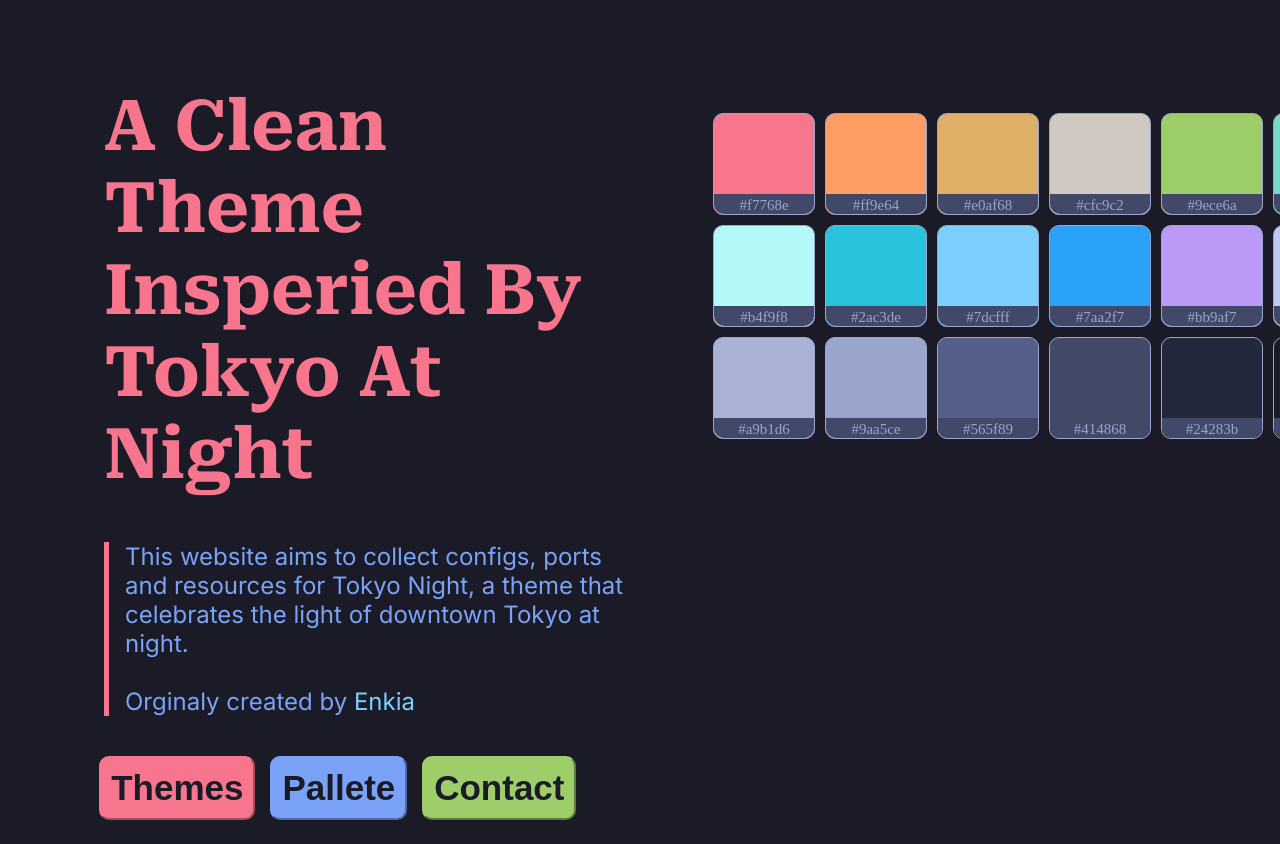
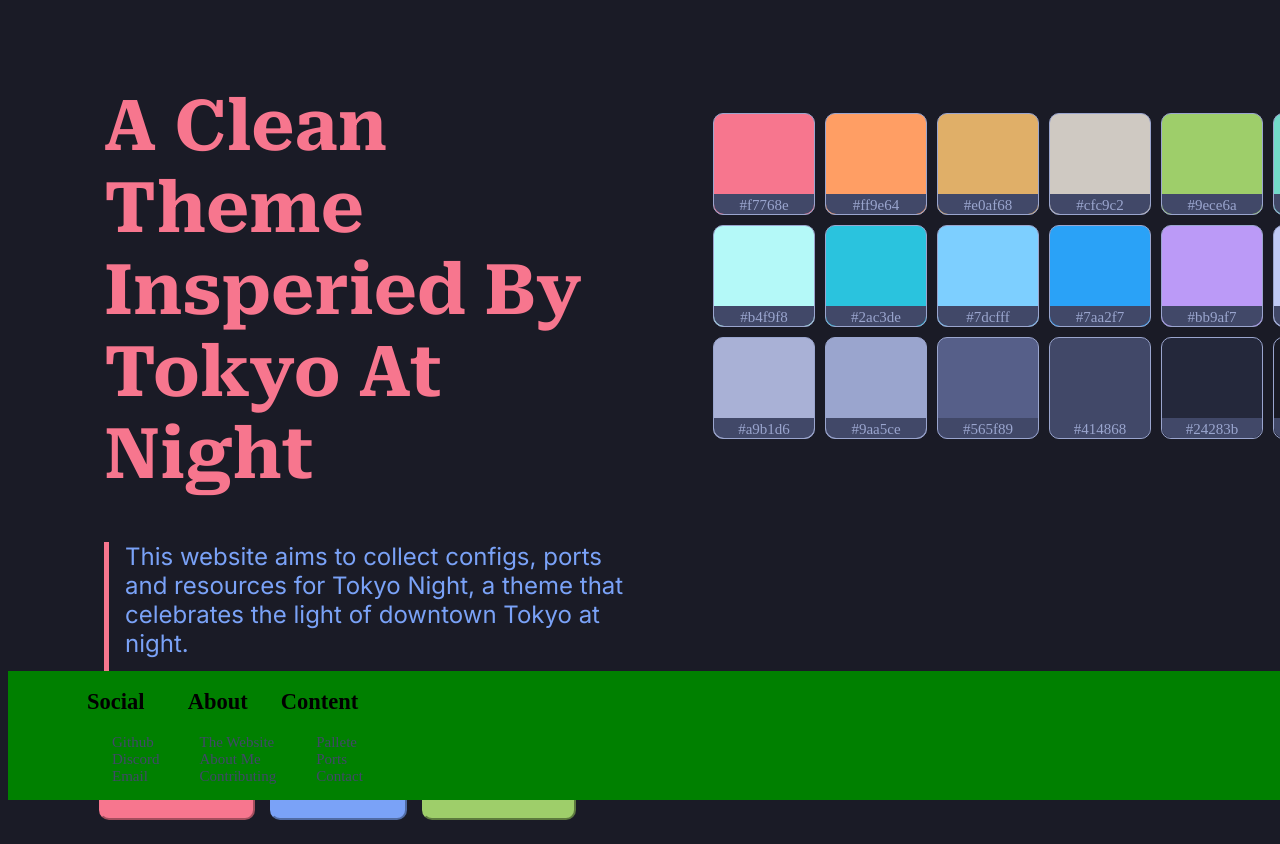
Before and after one commit to wixdaq/Tokyo-Night-Website, a plain HTML site: page index.html in a window 1280 px wide. Shown: the top 844 px of the page. Drawn offline with Linux system fonts and the light colour scheme.

Commit message:
added navbar

```diff
--- a/index.html
+++ b/index.html
@@ -170,6 +170,36 @@
 
                 </div>
             </div>
+            <footer class="menubar">
+
+                <div class="link-list">
+                    <h2 class="menu-h2">Social</h2>
+                    <ul>
+                        <li>Github</li>
+                        <li>Discord</li>
+                        <li>Email</li>
+                    </ul>
+                </div>
+
+                <div class="link-list">
+
+                    <h2 class="menu-h2">About</h2>
+                    <ul>
+                        <li>The Website</li>
+                        <li>About Me</li>
+                        <li>Contributing</li>
+                    </ul>
+
+                </div>
+                <div class="link-list">
+                    <h2 class="menu-h2">Content</h2>
+                    <ul>
+                        <li>Pallete</li>
+                        <li>Ports</li>
+                        <li>Contact</li>
+                    </ul>
+                </div>
+            </footer>
         </div>
     </div>
     </div>
--- a/style.css
+++ b/style.css
@@ -381,3 +381,28 @@ button {
     display: flex;
 
 }
+
+footer {
+    display: flex;
+    flex-direction: row;
+    position: fixed;
+    bottom: 0;
+    background-color: green;
+    width: 100%;
+    padding-left: 5%;
+}
+
+footer hr {
+    width:100%;
+    color: #565f89;
+}
+
+ul {
+    list-style: none;
+    color:#414868;
+
+}
+
+.menu-h2 {
+    text-align: center;
+}
```
